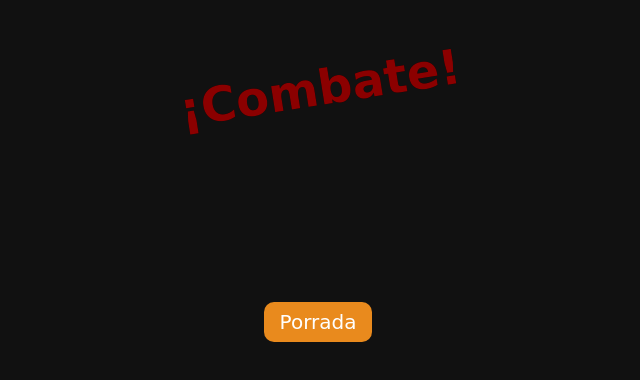
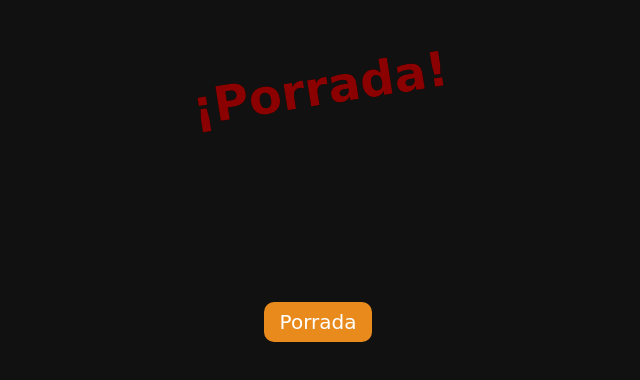
Before and after one commit to rogbonbar/Random-Sparring, a plain HTML site: page index.html in a window 1280 px wide. Shown: the whole page, without its empty margins (322-962 px from the left). Drawn offline with Linux system fonts and the light colour scheme.

Commit message:
Update index.html
Changing the title

```diff
--- a/index.html
+++ b/index.html
@@ -8,7 +8,7 @@
     <title>Emoji Fighter</title>
 </head>
 <body>
-    <h1><br>¡Combate!</h1>
+    <h1><br>¡Porrada!</h1>
     <div id="tatami-el"></div>
     <button id="fightButton" onclick="porradaTime()">Porrada</button>
     <script src="index.js"></script>
```
